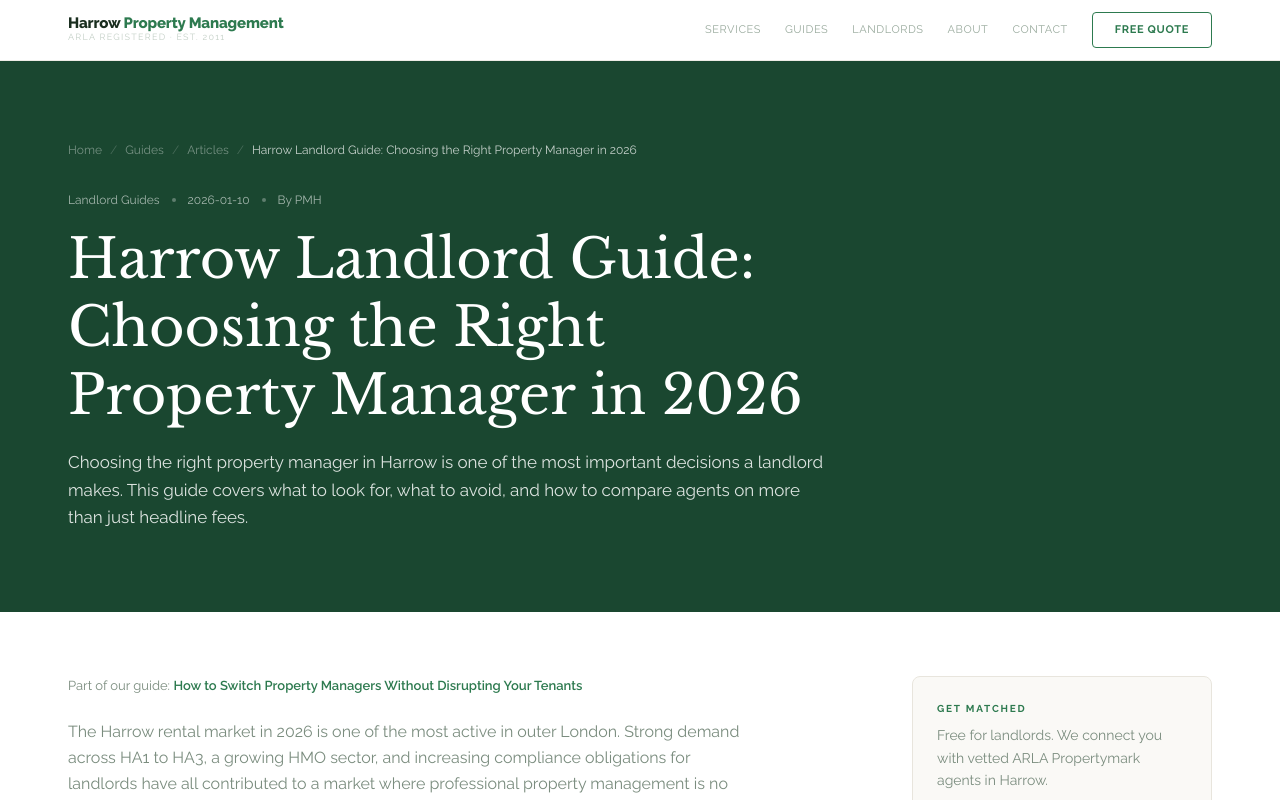
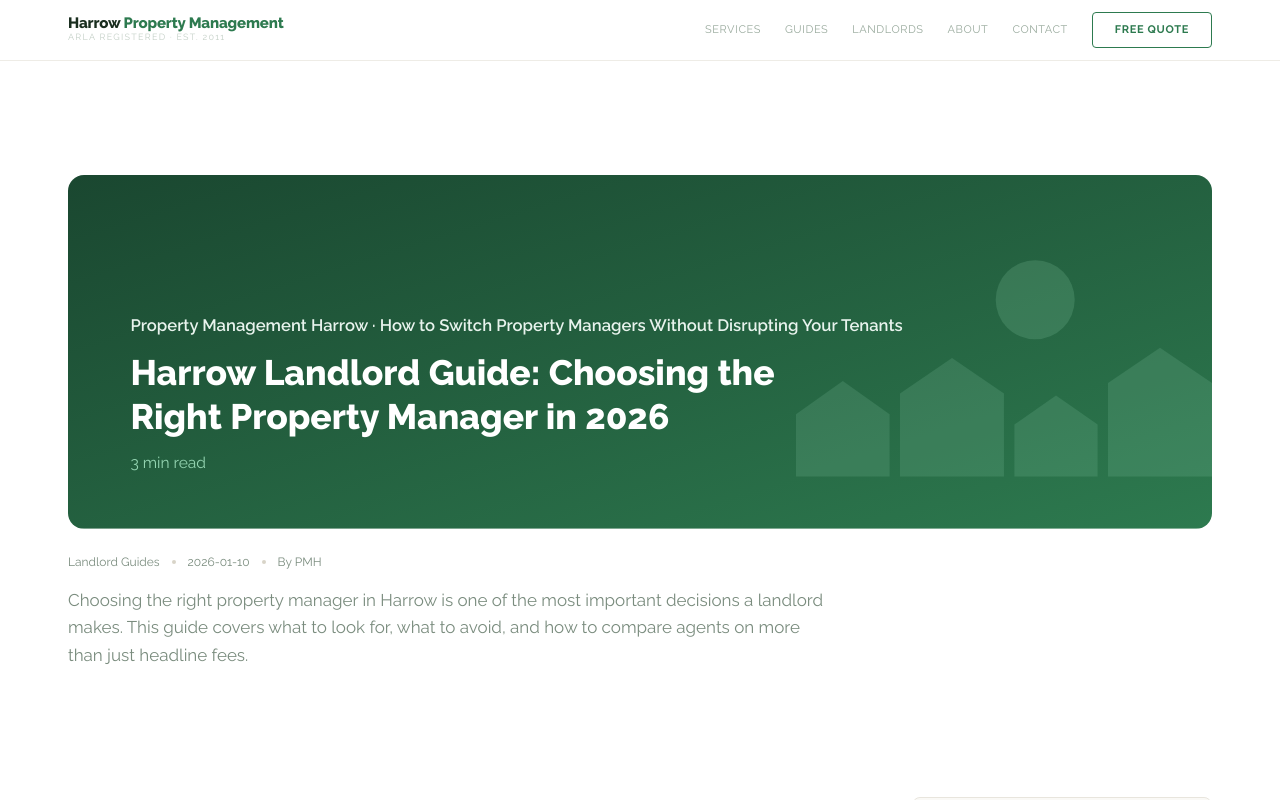
Before and after one commit to nahadgur/propertymanagementharrow, a Next.js app: page /blog/harrow-landlord-guide-property-management-2026 in a window 1280 px wide. Shown: the top 800 px of the page. Built offline with nearby package versions, Linux system fonts and the light colour scheme.

Commit message:
Add inline-SVG SpokeHero on text-hero blog spokes + guide hubs (no images)

```diff
--- a/app/blog/[slug]/BlogPostContent.tsx
+++ b/app/blog/[slug]/BlogPostContent.tsx
@@ -7,9 +7,20 @@ import Footer from '@/components/Footer'
 import LeadFormModal from '@/components/LeadFormModal'
 import Breadcrumbs from '@/components/Breadcrumbs'
 import { FAQ } from '@/components/FAQ'
+import { SpokeHero } from '@/components/SpokeHero'
 import type { BlogArticle, ContentBlock } from '@/data/blog'
 
 interface Related { slug: string; title: string }
+
+function estimateReadMins(blocks: ContentBlock[]): number {
+  let words = 0
+  for (const b of blocks) {
+    if (b.text) words += b.text.trim().split(/\s+/).length
+    if (b.html) words += b.html.replace(/<[^>]+>/g, ' ').trim().split(/\s+/).length
+    if (b.items) for (const it of b.items) words += it.trim().split(/\s+/).length
+  }
+  return Math.max(3, Math.round(words / 200))
+}
 
 function Block({ block }: { block: ContentBlock }) {
   if (block.type === 'h2') return <h2 className="font-display text-h2 text-text mb-5 mt-10 leading-tight">{block.text}</h2>
@@ -42,19 +53,27 @@ export default function BlogPostContent({
       <Header />
 
       <main id="main">
-        <section className="relative py-20 overflow-hidden" style={{ background: 'var(--green-deep)' }}>
+        <section className="section-pad bg-white pb-0">
           <div className="site-container">
             <Breadcrumbs items={[{ label: 'Home', href: '/' }, { label: 'Guides', href: '/guides/' }, { label: 'Articles', href: '/blog/' }, { label: article.title }]} />
-            <div className="max-w-3xl">
-              <div className="flex items-center gap-3 font-sans text-[12px] text-white/60 mb-4">
+            <h1 className="sr-only">{article.title}</h1>
+            <div className="mt-6">
+              <SpokeHero
+                title={article.title}
+                hubName={hub ? hub.title : null}
+                hubSlug={hub ? hub.slug : article.hub}
+                readMins={estimateReadMins(article.content)}
+              />
+            </div>
+            <div className="max-w-3xl mt-6">
+              <div className="flex items-center gap-3 font-sans text-[12px] text-text-muted mb-4">
                 <span>{article.category}</span>
-                <span className="w-1 h-1 rounded-full bg-white/30" />
+                <span className="w-1 h-1 rounded-full bg-[#d8d4c8]" />
                 <span>{article.publishDate}</span>
-                <span className="w-1 h-1 rounded-full bg-white/30" />
+                <span className="w-1 h-1 rounded-full bg-[#d8d4c8]" />
                 <span>By PMH</span>
               </div>
-              <h1 className="font-display text-[2.2rem] md:text-[2.8rem] lg:text-[3.4rem] text-white mb-5 leading-tight">{article.title}</h1>
-              <p className="font-sans text-[17px] text-white/85 leading-relaxed">{article.excerpt}</p>
+              <p className="font-sans text-[17px] text-text-muted leading-relaxed">{article.excerpt}</p>
             </div>
           </div>
         </section>
--- a/app/guides/[slug]/GuideHubContent.tsx
+++ b/app/guides/[slug]/GuideHubContent.tsx
@@ -7,9 +7,22 @@ import Footer from '@/components/Footer'
 import LeadFormModal from '@/components/LeadFormModal'
 import Breadcrumbs from '@/components/Breadcrumbs'
 import { FAQ } from '@/components/FAQ'
+import { SpokeHero } from '@/components/SpokeHero'
 import type { Guide, GuideBlock } from '@/data/guides'
 
 interface Spoke { slug: string; title: string; excerpt: string }
+
+function estimateGuideReadMins(guide: Guide): number {
+  let words = 0
+  for (const section of guide.sections) {
+    words += section.heading.trim().split(/\s+/).length
+    for (const b of section.blocks) {
+      if (b.text) words += b.text.trim().split(/\s+/).length
+      if (b.items) for (const it of b.items) words += it.trim().split(/\s+/).length
+    }
+  }
+  return Math.max(3, Math.round(words / 200))
+}
 
 function Block({ block }: { block: GuideBlock }) {
   if (block.type === 'h3') {
@@ -47,16 +60,21 @@ export default function GuideHubContent({
 
       <main id="main">
         {/* Hero */}
-        <section className="relative py-20 overflow-hidden" style={{ background: 'var(--green-deep)' }}>
+        <section className="section-pad bg-white pb-0">
           <div className="site-container">
             <Breadcrumbs items={[{ label: 'Home', href: '/' }, { label: 'Guides', href: '/guides/' }, { label: guide.heroEyebrow }]} />
-            <div className="max-w-3xl">
-              <p className="eyebrow text-white/70 mb-4">{guide.heroEyebrow}</p>
-              <h1 className="font-display text-[2.2rem] md:text-[2.8rem] lg:text-[3.5rem] text-white mb-6 leading-tight">
-                {guide.heroHeading}
-              </h1>
-              <p className="font-sans text-[17px] text-white/85 leading-relaxed mb-4">{guide.heroIntro}</p>
-              <p className="font-sans text-[12px] text-white/55">
+            <h1 className="sr-only">{guide.heroHeading}</h1>
+            <div className="mt-6">
+              <SpokeHero
+                title={guide.heroHeading}
+                hubName="Guide"
+                hubSlug={guide.slug}
+                readMins={estimateGuideReadMins(guide)}
+              />
+            </div>
+            <div className="max-w-3xl mt-6">
+              <p className="font-sans text-[17px] text-text-muted leading-relaxed mb-4">{guide.heroIntro}</p>
+              <p className="font-sans text-[12px] text-text-muted/80">
                 By PMH, the Property Management Harrow editorial team. Reviewed {guide.updatedDate}.
               </p>
             </div>
--- /dev/null
+++ b/components/SpokeHero.tsx
@@ -0,0 +1,76 @@
+// components/SpokeHero.tsx
+// Inline-SVG hero for blog spokes + guide hubs. No <img>, no file, no external
+// host. Motif: rooftop / building silhouette (matches the property vertical).
+// The gradient hue is seeded by the hub slug, so every spoke under a hub shares
+// a colour and different hubs differ. The SVG is decorative (aria-hidden); the
+// page keeps the real <h1> (rendered sr-only by the caller).
+
+const SITE_NAME = 'Property Management Harrow';
+
+// Green brand palette pulled from tailwind.config. Each pair is a [dark, mid]
+// gradient; the hub hash picks one so hubs differ but stay on-brand.
+const PAIRS: [string, string][] = [
+  ['#1a4730', '#2d7a4f'],
+  ['#143826', '#2d7a4f'],
+  ['#1a4730', '#236340'],
+];
+const SUBTLE = '#e8f3ed';
+const ACCENT = '#95d5b2';
+
+function hashIndex(s: string, mod: number): number {
+  let h = 0;
+  for (let i = 0; i < s.length; i++) h = (h * 31 + s.charCodeAt(i)) >>> 0;
+  return h % mod;
+}
+
+// Balance a title across two lines by word count.
+function twoLines(t: string): [string, string] {
+  const w = t.trim().split(/\s+/);
+  if (w.length < 3) return [t, ''];
+  const cut = Math.ceil(w.length / 2);
+  return [w.slice(0, cut).join(' '), w.slice(cut).join(' ')];
+}
+
+export function SpokeHero({
+  title,
+  hubName,
+  hubSlug,
+  readMins,
+}: {
+  title: string;
+  hubName: string | null;
+  hubSlug: string;
+  readMins: number;
+}) {
+  const seed = hubSlug || title;
+  const [d0, d1] = PAIRS[hashIndex(seed, PAIRS.length)];
+  const [l1, l2] = twoLines(title);
+  const eyebrow = `${SITE_NAME}${hubName ? ' · ' + hubName : ''}`;
+  const gid = `sh-${hashIndex(seed, 99999)}`;
+  // Smaller type for long single lines so they don't overflow.
+  const fs = Math.max(l1.length, l2.length) > 40 ? 28 : 34;
+
+  return (
+    <svg
+      viewBox="0 0 1100 340"
+      className="w-full h-auto block rounded-2xl"
+      role="img"
+      aria-hidden="true"
+      preserveAspectRatio="xMidYMid slice"
+    >
+      <title>{title}</title>
+      <defs>
+        <linearGradient id={gid} x1="0" y1="0" x2="1" y2="1">
+          <stop offset="0" stopColor={d0} />
+          <stop offset="1" stopColor={d1} />
+        </linearGradient>
+      </defs>
+      <rect width="1100" height="340" fill={`url(#${gid})`} />
+      <circle cx="930" cy="120" r="38" fill="#95d5b2" fillOpacity="0.18"/><g fill="#95d5b2" fillOpacity="0.16"><path d="M700 290 V 230 L 745 198 L 790 230 V 290 Z"/><path d="M800 290 V 210 L 850 176 L 900 210 V 290 Z"/><path d="M910 290 V 240 L 950 212 L 990 240 V 290 Z"/><path d="M1000 290 V 200 L 1050 166 L 1100 200 V 290 Z"/></g>
+      <text x="60" y="150" fill={SUBTLE} fontSize="16" fontWeight="600">{eyebrow}</text>
+      <text x="60" y="202" fill="#ffffff" fontSize={fs} fontWeight="800">{l1}</text>
+      {l2 ? <text x="60" y={202 + fs + 8} fill="#ffffff" fontSize={fs} fontWeight="800">{l2}</text> : null}
+      <text x="60" y={l2 ? 202 + (fs + 8) * 2 - 4 : 248} fill={ACCENT} fontSize="15">{readMins} min read</text>
+    </svg>
+  );
+}
```
